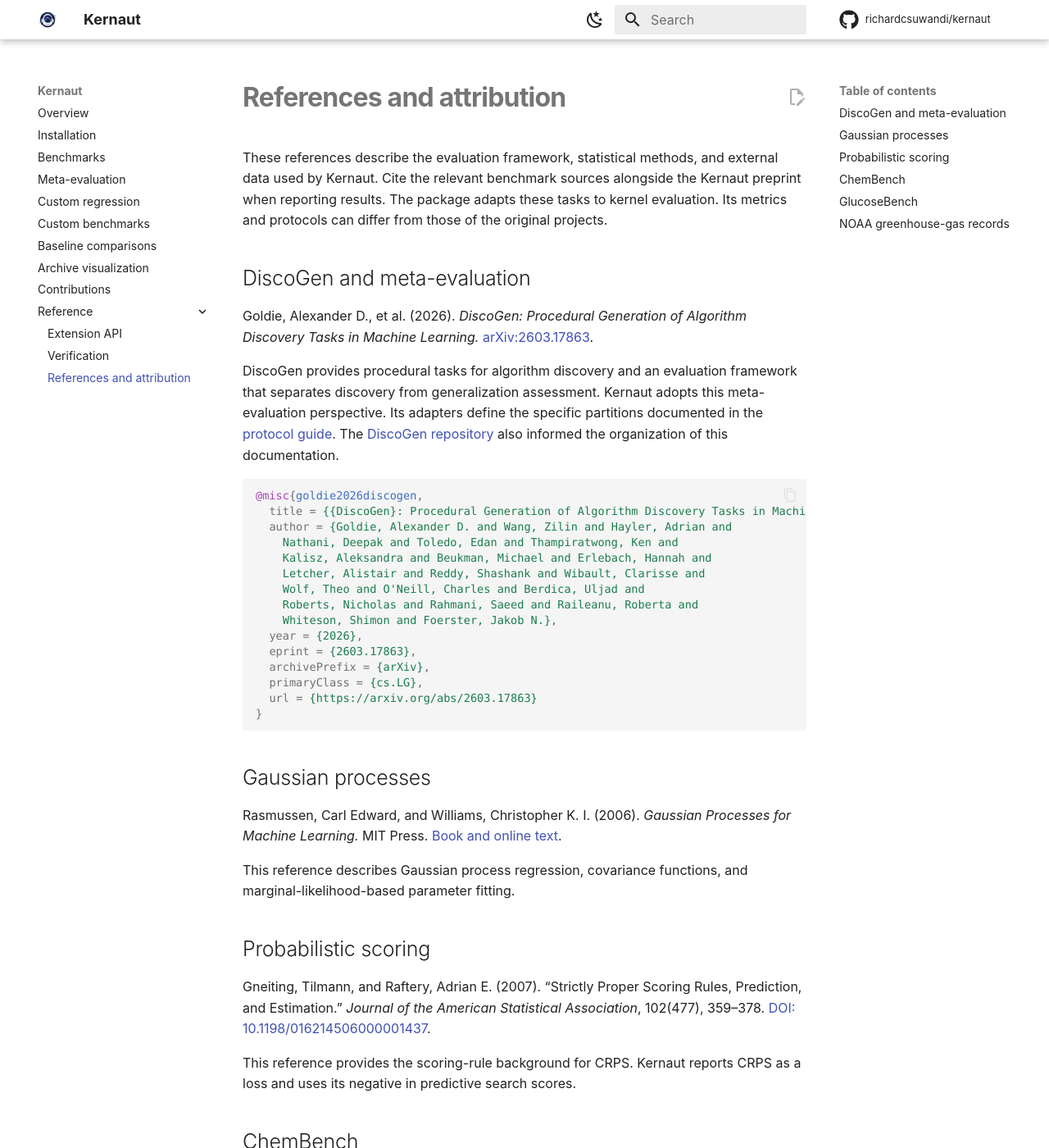
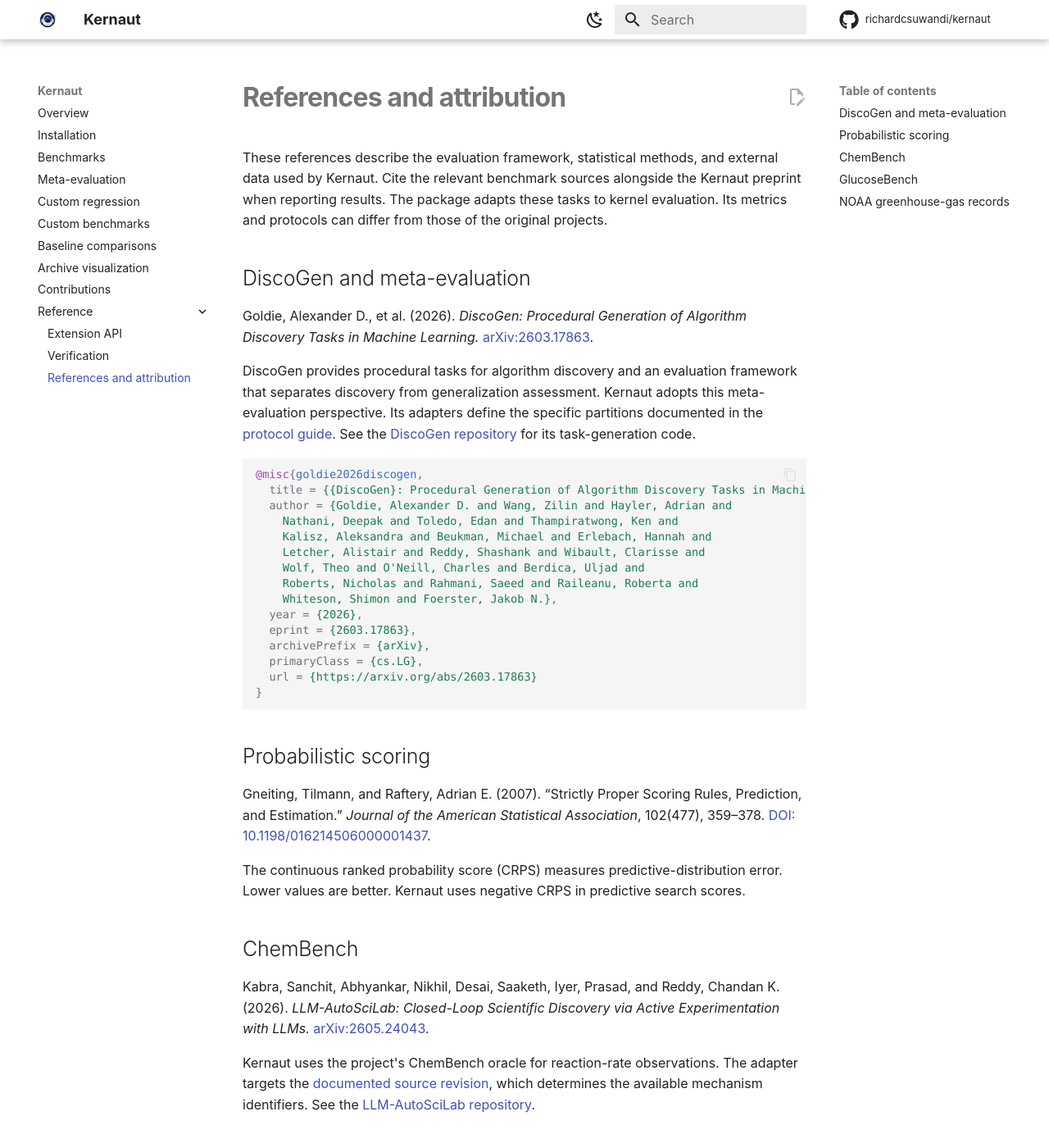
Before and after one commit to richardcsuwandi/kernaut, an MkDocs documentation site: the page built from docs/references.md, in a window 1280 px wide and 1400 px high. Shown: the whole window at 82% size. Built offline with MkDocs 1.6.1 and Material for MkDocs 9.7.7, drawn with Linux system fonts in a browser that asks for light colours; comment, search, counter and statistics services are not loaded.

Commit message:
Focus references on meta-evaluation, CRPS, and benchmarks

````diff
--- a/docs/references.md
+++ b/docs/references.md
@@ -12,7 +12,7 @@
 
 DiscoGen provides procedural tasks for algorithm discovery and an evaluation framework that separates discovery from generalization assessment.
 Kernaut adopts this meta-evaluation perspective. Its adapters define the specific partitions documented in the [protocol guide](meta-evaluation.md).
-The [DiscoGen repository](https://github.com/AlexGoldie/discogen) also informed the organization of this documentation.
+See the [DiscoGen repository](https://github.com/AlexGoldie/discogen) for its task-generation code.
 
 ```bibtex
 @misc{goldie2026discogen,
@@ -32,14 +32,6 @@
 }
 ```
 
-## Gaussian processes
-
-Rasmussen, Carl Edward, and Williams, Christopher K. I. (2006).
-*Gaussian Processes for Machine Learning.* MIT Press.
-[Book and online text](https://gaussianprocess.org/gpml/).
-
-This reference describes Gaussian process regression, covariance functions, and marginal-likelihood-based parameter fitting.
-
 ## Probabilistic scoring
 
 Gneiting, Tilmann, and Raftery, Adrian E. (2007).
@@ -47,8 +39,8 @@
 *Journal of the American Statistical Association*, 102(477), 359–378.
 [DOI: 10.1198/016214506000001437](https://doi.org/10.1198/016214506000001437).
 
-This reference provides the scoring-rule background for CRPS.
-Kernaut reports CRPS as a loss and uses its negative in predictive search scores.
+The continuous ranked probability score (CRPS) measures predictive-distribution error. Lower values are better.
+Kernaut uses negative CRPS in predictive search scores.
 
 ## ChemBench
 
````
Also changed, not shown: README.md (+1 -1 lines).
